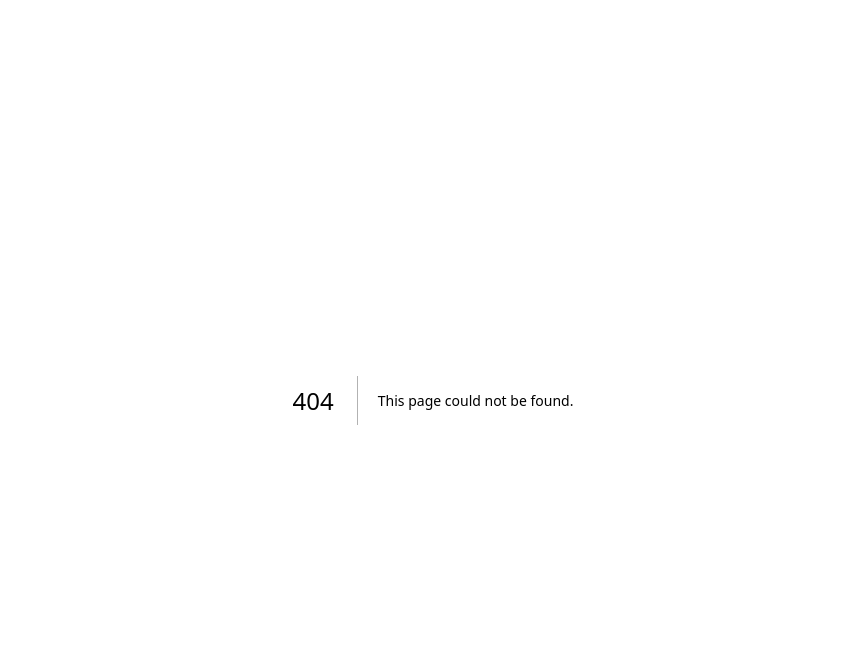
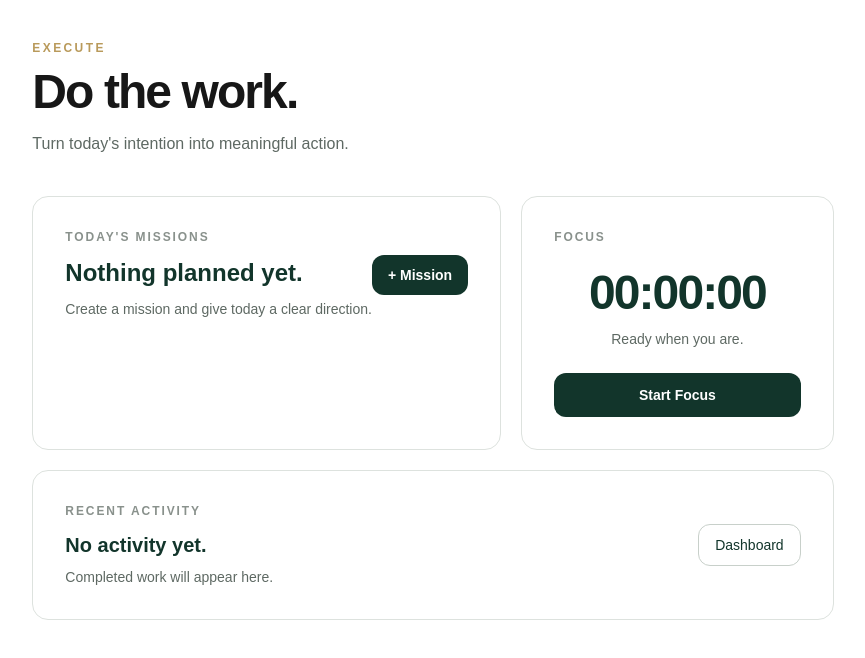
Before and after one commit to amritanshu-mishra/AEVOR, a Next.js app: page /execute in a window 1280 px wide. Before the commit this address had no page. Shown: the top 658 px of the page, without its empty margins (207-1072 px from the left). Built offline with nearby package versions, Linux system fonts and the light colour scheme.

Commit message:
feat: sync Firebase users with database

```diff
--- /dev/null
+++ b/app/(app)/execute/page.tsx
@@ -0,0 +1,92 @@
+"use client";
+
+import Link from "next/link";
+
+export default function ExecutePage() {
+  return (
+    <section className="mx-auto max-w-7xl px-6 py-10 lg:px-10">
+      <header>
+        <p className="text-xs font-semibold tracking-[0.2em] text-[#B99A5B]">
+          EXECUTE
+        </p>
+
+        <h1 className="mt-3 text-4xl font-semibold tracking-[-0.04em] md:text-5xl">
+          Do the work.
+        </h1>
+
+        <p className="mt-4 text-[#5E6963]">
+          Turn today&apos;s intention into meaningful action.
+        </p>
+      </header>
+
+      <div className="mt-10 grid gap-5 lg:grid-cols-[1.5fr_1fr]">
+        <section className="rounded-2xl border border-[#DDE2DE] bg-white p-6 md:p-8">
+          <div className="flex items-center justify-between">
+            <div>
+              <p className="text-xs font-semibold tracking-[0.16em] text-[#89918C]">
+                TODAY&apos;S MISSIONS
+              </p>
+
+              <h2 className="mt-3 text-2xl font-semibold text-[#12352B]">
+                Nothing planned yet.
+              </h2>
+
+              <p className="mt-2 text-sm leading-6 text-[#5E6963]">
+                Create a mission and give today a clear direction.
+              </p>
+            </div>
+
+            <button className="rounded-xl bg-[#12352B] px-4 py-2.5 text-sm font-semibold text-white hover:bg-[#0B211A]">
+              + Mission
+            </button>
+          </div>
+        </section>
+
+        <section className="rounded-2xl border border-[#DDE2DE] bg-white p-6 md:p-8">
+          <p className="text-xs font-semibold tracking-[0.16em] text-[#89918C]">
+            FOCUS
+          </p>
+
+          <div className="mt-6 text-center">
+            <p className="text-5xl font-semibold tracking-[-0.04em] text-[#12352B]">
+              00:00:00
+            </p>
+
+            <p className="mt-3 text-sm text-[#5E6963]">
+              Ready when you are.
+            </p>
+
+            <button className="mt-6 w-full rounded-xl bg-[#12352B] px-5 py-3 text-sm font-semibold text-white hover:bg-[#0B211A]">
+              Start Focus
+            </button>
+          </div>
+        </section>
+      </div>
+
+      <section className="mt-5 rounded-2xl border border-[#DDE2DE] bg-white p-6 md:p-8">
+        <div className="flex items-center justify-between">
+          <div>
+            <p className="text-xs font-semibold tracking-[0.16em] text-[#89918C]">
+              RECENT ACTIVITY
+            </p>
+
+            <h2 className="mt-3 text-xl font-semibold text-[#12352B]">
+              No activity yet.
+            </h2>
+
+            <p className="mt-2 text-sm text-[#5E6963]">
+              Completed work will appear here.
+            </p>
+          </div>
+
+          <Link
+            href="/home"
+            className="hidden rounded-xl border border-[#C8D0CA] px-4 py-2.5 text-sm font-medium text-[#12352B] hover:bg-[#F0F2EF] sm:block"
+          >
+            Dashboard
+          </Link>
+        </div>
+      </section>
+    </section>
+  );
+}
--- a/package.json
+++ b/package.json
@@ -11,6 +11,7 @@
   "dependencies": {
     "drizzle-orm": "^0.45.3",
     "firebase": "^12.19.0",
+    "firebase-admin": "^14.4.0",
     "next": "16.3.6",
     "postgres": "^3.4.9",
     "react": "19.2.8",
--- a/pnpm-workspace.yaml
+++ b/pnpm-workspace.yaml
@@ -1,5 +1,6 @@
 allowBuilds:
   '@firebase/util': true
+  esbuild: true
   protobufjs: false
   sharp: false
   unrs-resolver: false
```
Also changed, not shown: app/(app)/home/layout.tsx (renamed from app/home/layout.tsx), app/(app)/home/page.tsx (renamed from app/home/page.tsx), 1 other file (tests, documents, lock files or other folders).
